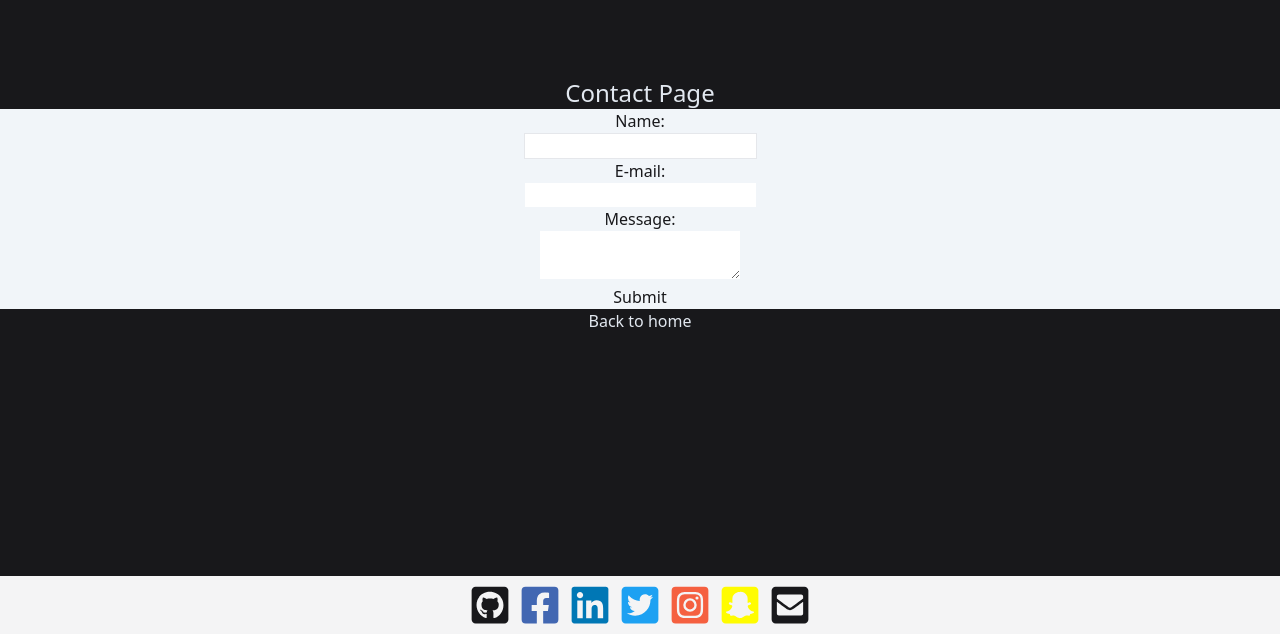
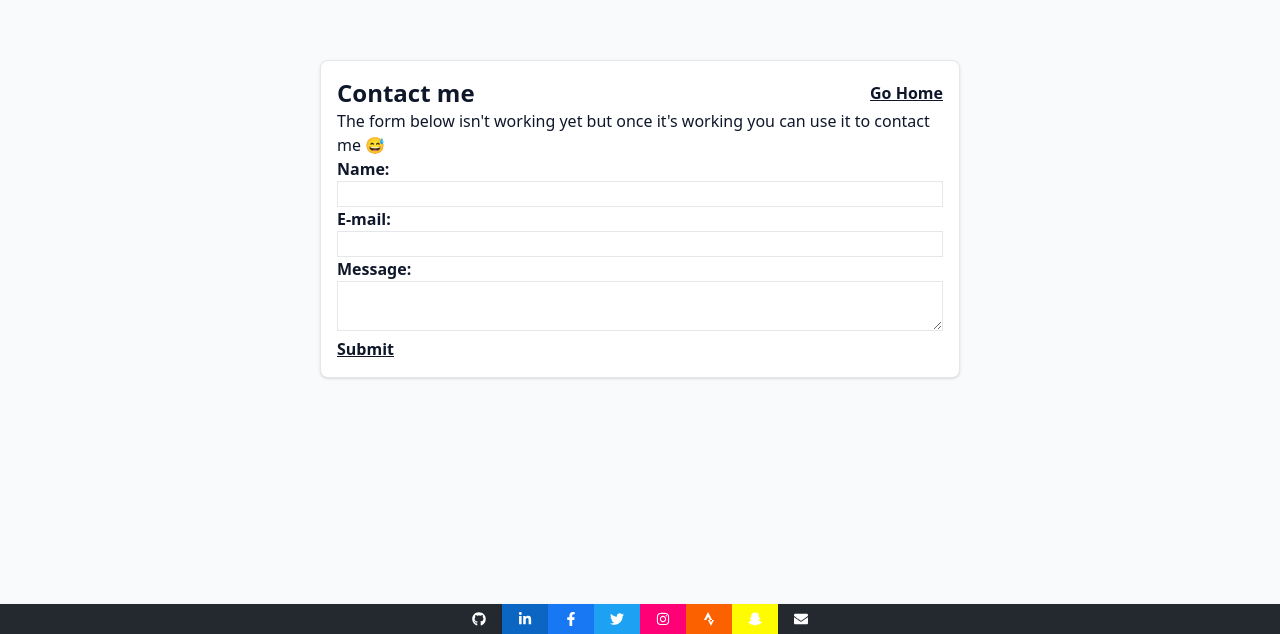
Before and after one commit to KoseCosa/claso.io, a Next.js app: page /contact in a window 1280 px wide. Shown: the part 166-800 px from the top of the page. Built offline with nearby package versions, Linux system fonts and the light colour scheme.

Commit message:
fix: fixed a lot of issues

```diff
--- /dev/null
+++ b/components/card.tsx
@@ -0,0 +1,15 @@
+import { FC, ReactNode } from "react";
+
+type CardProps = {
+  children: ReactNode;
+};
+
+const Card: FC<CardProps> = ({ children }) => {
+  return (
+    <div className="bg-white text-slate-900 m-4 p-4 rounded-lg border shadow">
+      {children}
+    </div>
+  );
+};
+
+export default Card;
--- a/components/footer.tsx
+++ b/components/footer.tsx
@@ -1,40 +1,67 @@
 import Link from "next/link";
 import {
-  FaGithubSquare,
-  FaFacebookSquare,
-  FaLinkedin,
-  FaTwitterSquare,
-  FaInstagramSquare,
-  FaSnapchatSquare,
-  FaEnvelopeSquare,
+  FaStrava,
+  FaTwitter,
+  FaLinkedinIn,
+  FaFacebookF,
+  FaGithub,
+  FaInstagram,
+  FaSnapchatGhost,
+  FaEnvelope,
 } from "react-icons/fa";
 
-const iconSize = 42;
+const iconSize = 14;
 
 function Footer() {
   return (
-    <div className="w-full bottom-0 p-2 bg-zinc-100">
-      <nav className="flex items-center justify-center w-full sm:w-auto space-x-2">
-        <a href="https://github.com/KoseCosa/">
-          <FaGithubSquare color="#18181B" size={iconSize} />
+    <div className="w-full bottom-0 bg-github-grey shadow">
+      <nav className="flex items-center justify-center w-full sm:w-auto">
+        <a
+          className="bg-github-grey py-2 px-4 "
+          href="https://github.com/KoseCosa/"
+        >
+          <FaGithub color="white" size={iconSize} />
         </a>
-        <a href="https://www.facebook.com/kosecosa">
-          <FaFacebookSquare color="#4267B2" size={iconSize} />
+        <a
+          className="bg-linkedin-blue py-2 px-4 "
+          href="https://www.linkedin.com/in/kosecosa/"
+        >
+          <FaLinkedinIn color="white" size={iconSize} />
         </a>
-        <a href="https://www.linkedin.com/in/kosecosa/">
-          <FaLinkedin color="0077B5" size={iconSize} />
+        <a
+          className="bg-facebook-blue py-2 px-4 "
+          href="https://www.facebook.com/kosecosa"
+        >
+          <FaFacebookF color="white" size={iconSize} />
         </a>
-        <a href="https://twitter.com/kosecosa">
-          <FaTwitterSquare color="1DA1F2" size={iconSize} />
+        <a
+          className="bg-twitter-blue py-2 px-4 "
+          href="https://twitter.com/kosecosa"
+        >
+          <FaTwitter color="white" size={iconSize} />
         </a>
-        <a href="https://www.instagram.com/kosecosa/">
-          <FaInstagramSquare color="#F56040" size={iconSize} />
+        <a
+          className="bg-instagram-purple py-2 px-4 "
+          href="https://www.instagram.com/kosecosa/"
+        >
+          <FaInstagram color="white" size={iconSize} />
         </a>
-        <a href="https://www.snapchat.com/add/kosecosa">
-          <FaSnapchatSquare color="#FFFC00" size={iconSize} />
+        <a
+          className="bg-strava-orange py-2 px-4 "
+          href="https://www.strava.com/athletes/kosecosa/"
+        >
+          <FaStrava color="white" size={iconSize} />
+        </a>
+        <a
+          className="bg-snapchat-yellow py-2 px-4 "
+          href="https://www.snapchat.com/add/kosecosa"
+        >
+          <FaSnapchatGhost color="white" size={iconSize} />
         </a>
         <Link href="/contact/">
-          <FaEnvelopeSquare color="#18181B" size={iconSize} />
+          <div className="bg-github-grey py-2 px-4 hover:cursor-pointer">
+            <FaEnvelope color="white" size={iconSize} />
+          </div>
         </Link>
       </nav>
     </div>
--- a/pages/_app.tsx
+++ b/pages/_app.tsx
@@ -5,7 +5,7 @@ import Footer from "../components/footer";
 function MyApp({ Component, pageProps }: AppProps) {
   return (
     <div className="h-screen w-screen flex flex-col">
-      <div className="flex-grow bg-zinc-900 text-slate-200">
+      <div className="flex-grow bg-slate-50">
         <Component {...pageProps} />
       </div>
       <Footer />
--- a/pages/contact.tsx
+++ b/pages/contact.tsx
@@ -1,27 +1,45 @@
 import type { NextPage } from "next";
 import Link from "next/link";
+import Card from "../components/card";
 
 const Home: NextPage = () => {
   return (
-    <div className="w-full h-full text-center flex flex-col justify-around">
-      <div className="flex flex-col justify-center">
-        <h1 className="text-2xl">Contact Page</h1>
-        <form className="bg-slate-100 text-zinc-900">
-          <label>Name:</label>
+    <div className="w-full h-full text-center flex flex-col justify-around items-center">
+      <div className="max-w-2xl w-full">
+        <Card>
+          <div className="flex flex-row justify-between items-center">
+            <h1 className="text-2xl text-left font-bold">Contact me</h1>
+            <Link href="/">
+              <div className="font-bold underline hover:cursor-pointer">
+                Go Home
+              </div>
+            </Link>
+          </div>
+          <div className="flex flex-col items-left text-left">
+            <p>
+              The form below isn't working yet but once it's working you can use
+              it to contact me 😅
+            </p>
+            <form>
+              <label className="font-bold">Name:</label>
               <br />
-          <input className="border" type="text"></input>
+              <input className="w-full border" type="text"></input>
               <br />
-          <label>E-mail:</label>
+              <label className="font-bold">E-mail:</label>
               <br />
-          <input type="email"></input>
+              <input className="w-full border" type="email"></input>
               <br />
-          <label>Message:</label>
+              <label className="font-bold">Message:</label>
               <br />
-          <textarea />
+              <textarea className="w-full border" />
               <br />
-          <input type="submit"></input>
+              <input
+                className="font-bold underline hover:cursor-pointer"
+                type="submit"
+              ></input>
             </form>
-        <Link href="/">Back to home</Link>
+          </div>
+        </Card>
       </div>
     </div>
   );
--- a/pages/index.tsx
+++ b/pages/index.tsx
@@ -1,15 +1,27 @@
 import type { NextPage } from "next";
+import Card from "../components/card";
 
 const Home: NextPage = () => {
-  return <div className="w-full h-full text-center flex flex-col justify-around">
-    <div className="flex flex-col justify-center">
-      <h1 className="text-2xl">Clas Olaf Steinbru Andersen</h1>
-      <h3>Software Engineer</h3>
+  return (
+    <div className="flex flex-col w-full h-full text-center justify-around items-center">
+      <div className="w-full max-w-2xl">
+        <Card>
+          <div className="flex flex-col justify-center">
+            <h1 className="text-2xl">Clas Olaf Steinbru Andersen</h1>
+            <h3>Web Developer and Computer Science Student</h3>
+          </div>
+        </Card>
+      </div>
+      <div className="w-full max-w-2xl">
+        <Card>
+          <div>
+            <h1 className="text-2xl">Portofolio</h1>
+            <p>Here my portofolio will be displayed</p>
+          </div>
+        </Card>
+      </div>
     </div>
-    <div>
-      <h1 className="text-2xl">Portofolio</h1>
-    </div>
-  </div>;
+  );
 };
 
 export default Home;
--- a/tailwind.config.js
+++ b/tailwind.config.js
@@ -5,7 +5,17 @@ module.exports = {
     "./components/**/*.{js,ts,jsx,tsx}",
   ],
   theme: {
-    extend: {},
+    extend: {
+      colors: {
+        "github-grey": "#24292f",
+        "facebook-blue": "#1877F2",
+        "linkedin-blue": "#0a66c2",
+        "twitter-blue": "#1DA1F2",
+        "strava-orange": "#FC6100",
+        "instagram-purple": "#FF0076",
+        "snapchat-yellow": "#FFFC00",
+      },
+    },
   },
   plugins: [],
 };
```
Lines whose indentation alone changed are shown as unchanged.
